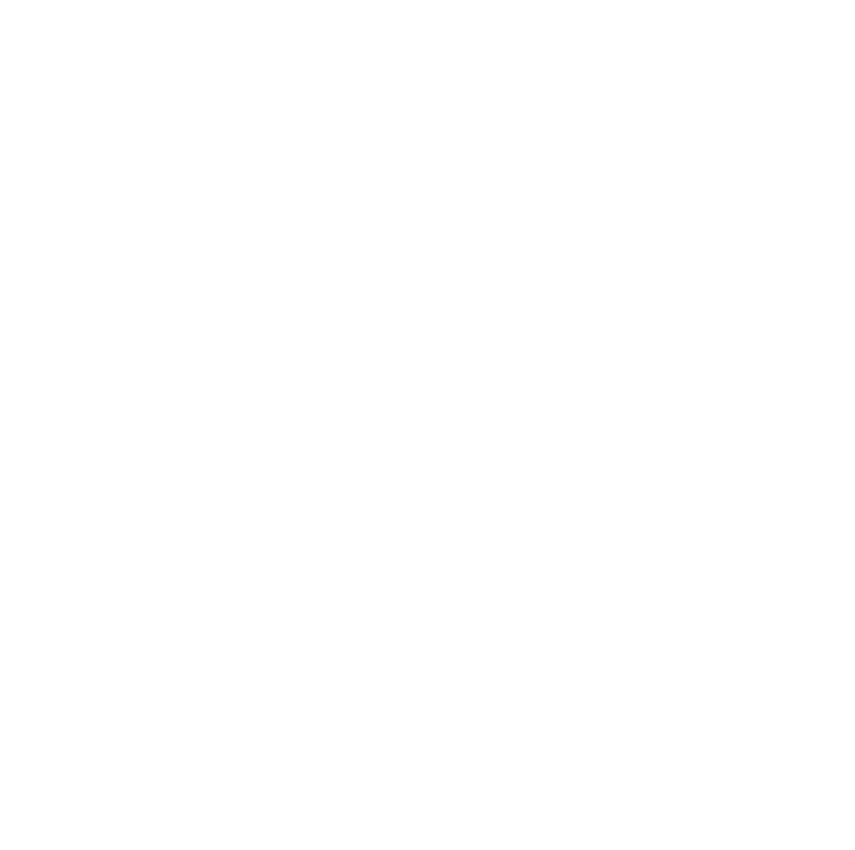
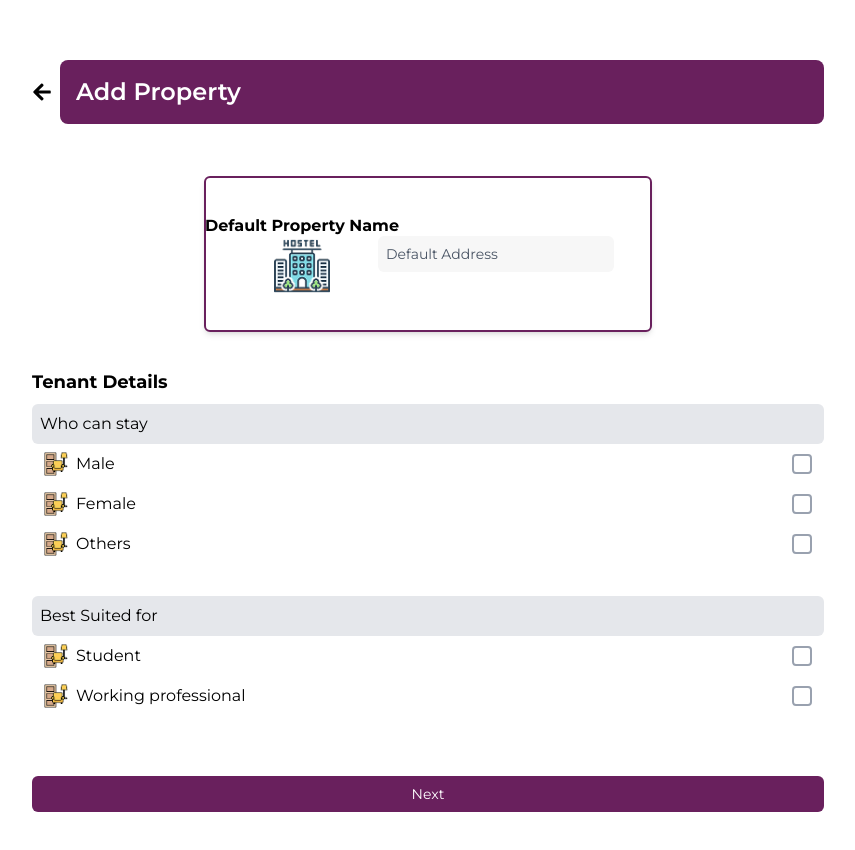
Before and after one commit to DeveloperDhanush-git/HostelManagementEl, a React (Create React App) app: page /Details2page in a window 1280 px wide. Before the commit this address had no page. Shown: the whole page, without its empty margins (224-1079 px from the left). Before the commit the page ends 800 px from the top, so only its background shows below. Built offline with nearby package versions, Linux system fonts and the light colour scheme.

Commit message:
pages are linked

```diff
--- a/src/App.js
+++ b/src/App.js
@@ -4,6 +4,8 @@ import Showingprice from './Components/Showingprice';
 import { BrowserRouter as Router, Routes, Route } from "react-router-dom";
 import Addrooms from './Components/Addrooms';
 import SingleRoomOption from './Components/SingleRoomoption';
+import Detailsfilling from './Components/Detailsfilling';
+import Details2page from "./Components/Details2page";
 
 function App() {
   return (
@@ -16,7 +18,9 @@ function App() {
 
     <Router>
       <Routes>
-        <Route path="/" element={<Addrooms />} />
+        <Route path="/" element={< Detailsfilling/>} />
+        <Route path='/Details2page' element={<Details2page/>}/>
+        <Route path="/Add" element={<Addrooms />} />
         <Route path="/SingleRoomchoosing" element={<Singleroomchoosing />} />
         <Route path="/single-room" element={<Showingprice  />} />
         <Route path="/options" element={<SingleRoomOption />} />
--- a/src/Components/Addrooms.js
+++ b/src/Components/Addrooms.js
@@ -1,24 +1,37 @@
 import { useState } from "react";
 import { FaPlus } from "react-icons/fa";
-import PropertyCard from './Propertycard';
+import { useLocation, useNavigate } from "react-router-dom";
+import PropertyCard from "./Propertycard";
 import Header from "./Header";
 import Button from "./Button";
-import SingleRoomOption from "./SingleRoomoption";// Import SingleRoomOption
 
 const RoomOption = ({ buttonName, nextButton }) => {
-    const [selectedRoom, setSelectedRoom] = useState(null); // State for selected room
+  const location = useLocation();
+  const navigate = useNavigate();
 
-    const rooms = [
+  // Retrieve selected room options from state (if any)
+  const rooms = location.state?.rooms || [];
+
+  // Room types available for selection
+  const roomTypes = [
     { label: "Single Sharing", icon: "single.png", key: "single" },
     { label: "Double Sharing", icon: "double.png", key: "double" },
     { label: "Triple Sharing", icon: "triple.png", key: "triple" },
     { label: "3+ Sharing", icon: "3-share.png", key: "multi" }
   ];
 
-    // Show SingleRoomOption if Single Sharing is selected
-    if (selectedRoom === "single") {
-        return <SingleRoomOption />;
-    }
+  // Function to navigate to options page with selected room type
+  const handleAddRoom = (roomKey) => {
+    navigate("/options", { state: { selectedRoom: roomKey } });
+  };
+
+  // Retrieve property data passed from the AddProperty page via navigation state.
+  // If not available, default values are used.
+  const propertyData = location.state?.propertyData || {
+    name: "Default Property Name",
+    address: "Default Address",
+    image: "assets/building icon.png",
+  };
 
   return (
     <div className="bg-white min-h-screen flex flex-col">
@@ -27,25 +40,39 @@ const RoomOption = ({ buttonName, nextButton }) => {
 
       {/* Content */}
       <div className="flex-grow p-4">
-                <PropertyCard />
+        {/* Display the user-filled property details using PropertyCard */}
+        <PropertyCard
+          name={propertyData.name}
+          address={propertyData.address}
+          image={propertyData.image}
+        />
+
         <p className="text-[#0012B9] mt-2 ml-11">STEP 3 of 6</p>
 
         <div className="ml-7">
           <h2 className="font-bold text-lg mb-2">Room Options</h2>
           <div className="space-y-6">
-                        {rooms.map((room) => (
-                            <div key={room.key} className="flex items-center justify-between bg-gray-200 p-3 rounded-md">
+            {roomTypes.map((room) => (
+              <div key={room.key} className="flex flex-col bg-gray-200 p-3 rounded-md">
+                <div className="flex items-center justify-between">
                   <div className="flex items-center gap-2">
                     <img src={room.icon} alt={room.label} className="w-6 h-6" />
                     <span>{room.label}</span>
                   </div>
-                                {/* Set selectedRoom when clicking "Add room" */}
+                  {/* Clicking "Add room" navigates to another component/page */}
                   <button
                     className="text-[#69205D] flex items-center gap-1 cursor-pointer"
-                                    onClick={() => setSelectedRoom(room.key)} // Navigate to SingleRoomOption
+                    onClick={() => handleAddRoom(room.key)}
                   >
                     <FaPlus className="text-sm text-black" /> Add room
                   </button>
+                </div>
+                {/* Show total selections below Single Sharing */}
+                {room.key === "single" && rooms.length > 0 && (
+                  <p className="mt-2 text-sm text-gray-700 ml-8">
+                    {rooms.length} option{rooms.length > 1 ? "s" : ""}
+                  </p>
+                )}
               </div>
             ))}
           </div>
@@ -54,9 +81,10 @@ const RoomOption = ({ buttonName, nextButton }) => {
 
       {/* Footer with Next Button */}
       <div className="p-4 bg-white shadow-md">
-                <Button button="Next" />
+        <Button button="Next" defaultColor="#69205D" />
       </div>
     </div>
   );
 };
+
 export default RoomOption;
--- a/src/Components/Button.js
+++ b/src/Components/Button.js
@@ -1,14 +1,49 @@
+import React, { useState } from "react";
+import { useNavigate } from "react-router-dom";
 
-import React from 'react'
+const Button = ({
+  button,
+  route,
+  size = "md",
+  width = "full",
+  defaultColor = "#D8E0E6",
+}) => {
+  const navigate = useNavigate();
+  const [color, setColor] = useState(defaultColor);
 
-const Button = ({button}) => {
+  const sizeClasses = {
+    sm: "py-1 px-3 text-xs",
+    md: "py-2 px-4 text-sm",
+    lg: "py-3 px-5 text-base",
+  };
+
+  const widthClasses = {
+    full: "w-full",
+    half: "w-1/2",
+  };
+
+  const isComment = button.includes("/*");
+
+  const handleClick = () => {
+    if (!isComment) {
+      setColor("#69205D");
+    }
+    navigate(route);
+  };
+
   return (
-    <div>
-        <button className="bg-[#69205D] text-white py-2 mt-3 rounded-md w-full text-sm md:text-base">
-        {button}
-      </button>
-    </div>
-  )
-}
+    <button
+      className={`mt-3 rounded-md cursor-pointer justify-center ${sizeClasses[size]} ${widthClasses[width]} ${
+        isComment
+          ? "border border-[#69205D] text-[#69205D] bg-transparent"
+          : "text-white"
+      }`}
+      style={!isComment ? { backgroundColor: color } : {}}
+      onClick={handleClick}
+    >
+      {button.replace("/*", "").trim()} {/* Remove comment indicator */}
+    </button>
+  );
+};
 
-export default Button
+export default Button;
--- /dev/null
+++ b/src/Components/Details2page.js
@@ -0,0 +1,127 @@
+import { useState } from "react";
+import { useLocation, useNavigate } from "react-router-dom";
+import PropertyCard from "./Propertycard";
+import Button from "./Button"; // Importing your custom button
+import Header from "./Header";
+
+const TenantDetails = () => {
+  const location = useLocation();
+  const navigate = useNavigate();
+
+  // Retrieve propertyData from AddProperty page via navigation state
+  const propertyData = location.state?.propertyData || {
+    name: "Default Property Name",
+    address: "Default Address",
+    image: "assets/building icon.png",
+  };
+
+  // States for Tenant Details selections
+  const [whoCanStay, setWhoCanStay] = useState(""); // State for "Who can stay"
+  const [bestSuitedFor, setBestSuitedFor] = useState(""); // State for "Best suited for"
+
+  // Function to handle button click
+  const handleSubmit = () => {
+    console.log("Who Can Stay:", whoCanStay);
+    console.log("Best Suited For:", bestSuitedFor);
+    alert(`Who Can Stay: ${whoCanStay}\nBest Suited For: ${bestSuitedFor}`);
+    navigate("/"); // Change the route as per your requirement
+  };
+
+  return (
+    <div className="flex flex-col min-h-screen p-4 ml-6">
+      <Header title="Add Property" />
+
+      {/* Display the filled property details using PropertyCard */}
+      <PropertyCard
+        name={propertyData.name}
+        address={propertyData.address}
+        image={propertyData.image}
+      />
+
+      <h2 className="font-bold text-lg mb-2">Tenant Details</h2>
+
+      {/* Who Can Stay Section */}
+      <div className="bg-gray-200 p-2 rounded-md">Who can stay</div>
+      <div className="space-y-4 mt-2 ml-3">
+        {["Male", "Female", "Others"].map((label) => (
+          <label key={label} className="flex items-center justify-between cursor-pointer">
+            <div className="flex items-center gap-2">
+              <img src="prop.png" alt={label} className="w-6 h-6" />
+              <span>{label}</span>
+            </div>
+            {/* Square Radio Button */}
+            <div
+              className={`w-5 h-5 border-2 mr-3 rounded-sm flex items-center justify-center cursor-pointer
+                ${whoCanStay === label ? "bg-[#69205D] border-[#69205D]" : "border-gray-400"}
+              `}
+              onClick={() => setWhoCanStay(label)}
+            >
+              {whoCanStay === label && (
+                <svg
+                  className="w-4 h-4 text-white"
+                  fill="none"
+                  stroke="currentColor"
+                  strokeWidth="3"
+                  viewBox="0 0 24 24"
+                  xmlns="http://www.w3.org/2000/svg"
+                >
+                  <path strokeLinecap="round" strokeLinejoin="round" d="M5 13l4 4L19 7"></path>
+                </svg>
+              )}
+            </div>
+          </label>
+        ))}
+      </div>
+
+      {/* Spacer between sections */}
+      <div className="h-6"></div>
+
+      {/* Best Suited For Section */}
+      <div className="bg-gray-200 p-2 mt-4 rounded-md">Best Suited for</div>
+      <div className="space-y-4 mt-2 ml-3">
+        {["Student", "Working professional"].map((label) => (
+          <label key={label} className="flex items-center justify-between cursor-pointer">
+            <div className="flex items-center gap-2">
+              <img src="prop.png" alt={label} className="w-6 h-6" />
+              <span>{label}</span>
+            </div>
+            {/* Square Radio Button */}
+            <div
+              className={`w-5 h-5 mr-3 border-2 rounded-sm flex items-center justify-center cursor-pointer
+                ${bestSuitedFor === label ? "bg-[#69205D] border-[#69205D]" : "border-gray-400"}
+              `}
+              onClick={() => setBestSuitedFor(label)}
+            >
+              {bestSuitedFor === label && (
+                <svg
+                  className="w-4 h-4 text-white"
+                  fill="none"
+                  stroke="currentColor"
+                  strokeWidth="3"
+                  viewBox="0 0 24 24"
+                  xmlns="http://www.w3.org/2000/svg"
+                >
+                  <path strokeLinecap="round" strokeLinejoin="round" d="M5 13l4 4L19 7"></path>
+                </svg>
+              )}
+            </div>
+          </label>
+        ))}
+      </div>
+
+      {/* Push the button to the bottom */}
+      <div className="mt-auto">
+        <Button
+          button="Next"
+          route="/Add"
+          size="md"
+          width="full"
+          defaultColor="#69205D"
+          onClick={handleSubmit}
+        />
+      </div>
+    </div>
+  );
+};
+
+export default TenantDetails;
--- a/src/Components/Detailsfilling.js
+++ b/src/Components/Detailsfilling.js
@@ -1,37 +1,73 @@
-import React from "react";
+import React, { useState } from "react";
+import { useNavigate } from "react-router-dom";
 import Header from "./Header";
+import Button from "./Button";
 
 const AddProperty = () => {
+  const navigate = useNavigate();
+
+  // State for form fields
+  const [propertyName, setPropertyName] = useState("");
+  const [totalBeds, setTotalBeds] = useState("");
+  const [vacantBeds, setVacantBeds] = useState("");
+  const [pincode, setPincode] = useState("");
+  const [city, setCity] = useState("");
+  const [stateValue, setStateValue] = useState("");
+  const [houseNumber, setHouseNumber] = useState("");
+  const [locality, setLocality] = useState("");
+
+  const handleSubmit = (e) => {
+    e.preventDefault();
+
+    // Combine address fields into a single string
+    const address = `${houseNumber}, ${locality}, ${city}, ${stateValue}, ${pincode}`;
+
+    // Create an object with property details
+    const propertyData = {
+      name: propertyName,
+      totalBeds,
+      vacantBeds,
+      address,
+    };
+
+    // Navigate to the Details2page and pass propertyData in state
+    navigate("/Details2page", { state: { propertyData } });
+  };
+
   return (
-    <div className="bg-[#69205D] p-4 max-w-4xl mx-auto p-6 bg-white rounded-lg mt-1">
+    <div className="bg-[#69205D] max-w-4xl mx-auto p-6 bg-white rounded-lg mt-1">
       {/* Header Section */}
       <div className="text-center">
         <Header title="ADD Property" />
       </div>
 
       <div className="max-w-3xl mx-auto bg-white p-6 mt-6 rounded-lg shadow-md relative">
-        {/* Close Button */}
-
         {/* Step Info */}
         <p className="text-blue-600 text-sm mt-2 text-left">STEP 1 of 6</p>
 
         {/* Basic Details Section */}
         <h3 className="text-lg font-semibold mt-4 text-left">Basic Details</h3>
-        <form className="mt-4 space-y-4">
+        <form className="mt-4 space-y-4" onSubmit={handleSubmit}>
           <input
             type="text"
             placeholder="Property Name"
             className="w-full p-3 border rounded-md focus:outline-none focus:ring-2 focus:ring-purple-400"
+            value={propertyName}
+            onChange={(e) => setPropertyName(e.target.value)}
           />
           <input
             type="number"
             placeholder="Total Beds"
             className="w-full p-3 border rounded-md focus:outline-none focus:ring-2 focus:ring-purple-400"
+            value={totalBeds}
+            onChange={(e) => setTotalBeds(e.target.value)}
           />
           <input
             type="number"
             placeholder="Vacant Beds"
             className="w-full p-3 border rounded-md focus:outline-none focus:ring-2 focus:ring-purple-400"
+            value={vacantBeds}
+            onChange={(e) => setVacantBeds(e.target.value)}
           />
 
           {/* Address Section */}
@@ -40,8 +76,14 @@ const AddProperty = () => {
             type="text"
             placeholder="Pincode"
             className="w-full p-3 border rounded-md focus:outline-none focus:ring-2 focus:ring-purple-400"
+            value={pincode}
+            onChange={(e) => setPincode(e.target.value)}
           />
-          <select className="w-full p-3 border rounded-md focus:outline-none focus:ring-2 focus:ring-purple-400">
+          <select
+            className="w-full p-3 border rounded-md focus:outline-none focus:ring-2 focus:ring-purple-400"
+            value={city}
+            onChange={(e) => setCity(e.target.value)}
+          >
             <option value="">Select City</option>
             <option value="New York">New York</option>
             <option value="Los Angeles">Los Angeles</option>
@@ -51,22 +93,26 @@ const AddProperty = () => {
             type="text"
             placeholder="State"
             className="w-full p-3 border rounded-md focus:outline-none focus:ring-2 focus:ring-purple-400"
+            value={stateValue}
+            onChange={(e) => setStateValue(e.target.value)}
           />
           <input
             type="text"
             placeholder="House/Flat/Block No."
             className="w-full p-3 border rounded-md focus:outline-none focus:ring-2 focus:ring-purple-400"
+            value={houseNumber}
+            onChange={(e) => setHouseNumber(e.target.value)}
           />
           <input
             type="text"
             placeholder="Locality"
             className="w-full p-3 border rounded-md focus:outline-none focus:ring-2 focus:ring-purple-400"
+            value={locality}
+            onChange={(e) => setLocality(e.target.value)}
           />
 
           {/* Submit Button */}
-          <button className="w-full bg-[#69205D] text-white p-3 rounded-md font-semibold hover:bg-purple-800 transition">
-            Add Property
-          </button>
+          <Button button="next" defaultColor="#69205D" />
         </form>
       </div>
     </div>
--- a/src/Components/Propertycard.js
+++ b/src/Components/Propertycard.js
@@ -1,17 +1,20 @@
+import React from "react";
+
 const PropertyCard = ({ name, address, image }) => {
   return (
-    <div className="flex justify-center items-center h-full">
-      <div className="border-2 border-[#69205D] rounded-md p-4 flex items-center gap-4 shadow-md bg-white max-w-md flex-shrink-0">
-        {/* Left Section - Hostel Name & Logo */}
-        <div className="flex flex-col items-center w-20">
-          <h2 className="font-bold text-md text-center whitespace-nowrap">Maha Hostel</h2>
-          <img src="assets/building icon.png" alt="Hostel Icon" className="w-14 h-14" />
+    <div className="flex justify-center items-center h-full p-9">
+      <div className="border-2 border-[#69205D] rounded-md p-9 flex items-center gap-4 shadow-md bg-white max-w-md flex-shrink-0">
+        {/* Left Section - Property Name & Logo */}
+        <div className="flex flex-col items-center w-30">
+          <h2 className="font-bold text-md text-center whitespace-nowrap">
+            {name || "Default Property"}
+          </h2>
+          <img src={image || "assets/building icon.png"} alt="Property Icon" className="w-14 h-14" />
         </div>
 
         {/* Right Section - Address */}
-           {/* Right Section - Address */}
-           <div className="bg-[#F7F7F7] p-2 rounded-md text-sm text-gray-600 w-60">
-        No. 03, ABC Road, ABC Street, ABC Colony, ABC City, ABC State,\n6xxxx6
+        <div className="bg-[#F7F7F7] p-2 rounded-md text-sm text-gray-600 w-70">
+          {address || "Default Address"}
         </div>
       </div>
     </div>
--- a/src/Components/Singleroomchoosing.js
+++ b/src/Components/Singleroomchoosing.js
@@ -59,7 +59,7 @@ const TenantDetails = () => {
           />
         </div>
         <h2 className="font-medium text-lg mt-6 mb-4">Room Features</h2>
-        <div className="space-y-6">
+        <div className="space-y-2">
           {featuresList.map((feature) => (
             <label
               key={feature.name}
```
Also changed, not shown: src/Components/Showingprice.js (+10 -9 lines), public/prop.png (added). Lines whose indentation alone changed are shown as unchanged.
